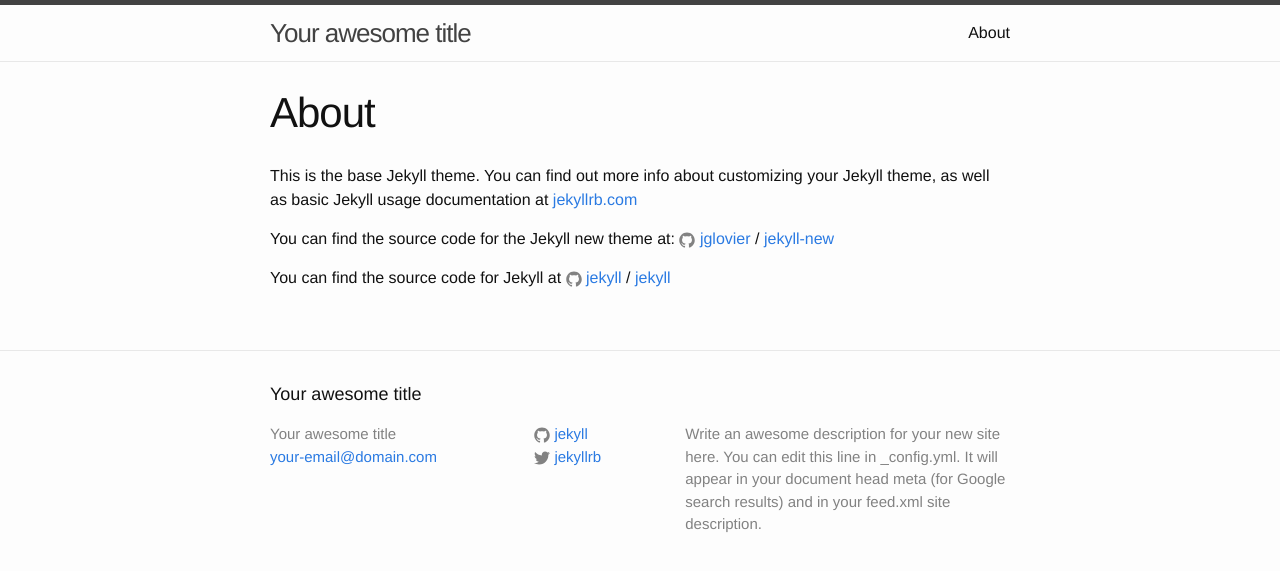
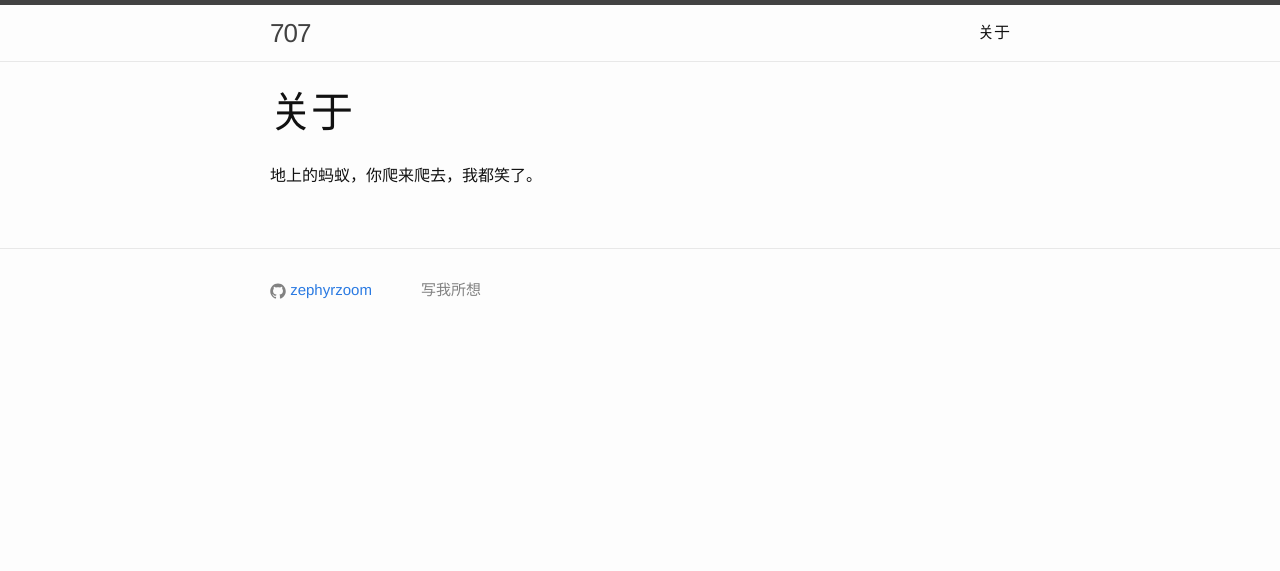
Before and after one commit to zephyrzoom/zephyrzoom.github.io, a Jekyll site: the page built from about.md, in a window 1280 px wide. Shown: the top 571 px of the page. Built offline with Jekyll 4.4.1, drawn with Linux system fonts in a browser that asks for light colours.

Commit message:
config settings

```diff
--- a/_config.yml
+++ b/_config.yml
@@ -6,16 +6,13 @@
 # 'jekyll serve'. If you change this file, please restart the server process.
 
 # Site settings
-title: Your awesome title
-email: your-email@domain.com
+title: 707
+email: 707472783@qq.com
 description: > # this means to ignore newlines until "baseurl:"
-  Write an awesome description for your new site here. You can edit this
-  line in _config.yml. It will appear in your document head meta (for
-  Google search results) and in your feed.xml site description.
+  写我所想
 baseurl: "" # the subpath of your site, e.g. /blog
-url: "http://yourdomain.com" # the base hostname & protocol for your site
-twitter_username: jekyllrb
-github_username:  jekyll
+url: "http://zephyrzoom.github.io" # the base hostname & protocol for your site
+github_username: zephyrzoom
 
 # Build settings
 markdown: kramdown
--- a/_includes/footer.html
+++ b/_includes/footer.html
@@ -2,16 +2,7 @@
 
   <div class="wrapper">
 
-    <h2 class="footer-heading">{{ site.title }}</h2>
-
     <div class="footer-col-wrapper">
-      <div class="footer-col footer-col-1">
-        <ul class="contact-list">
-          <li>{{ site.title }}</li>
-          <li><a href="mailto:{{ site.email }}">{{ site.email }}</a></li>
-        </ul>
-      </div>
-
       <div class="footer-col footer-col-2">
         <ul class="social-media-list">
           {% if site.github_username %}
--- a/about.md
+++ b/about.md
@@ -1,15 +1,7 @@
 ---
 layout: page
-title: About
+title: 关于
 permalink: /about/
 ---
 
-This is the base Jekyll theme. You can find out more info about customizing your Jekyll theme, as well as basic Jekyll usage documentation at [jekyllrb.com](http://jekyllrb.com/)
-
-You can find the source code for the Jekyll new theme at:
-{% include icon-github.html username="jglovier" %} /
-[jekyll-new](https://github.com/jglovier/jekyll-new)
-
-You can find the source code for Jekyll at
-{% include icon-github.html username="jekyll" %} /
-[jekyll](https://github.com/jekyll/jekyll)
+地上的蚂蚁，你爬来爬去，我都笑了。
--- a/index.html
+++ b/index.html
@@ -18,6 +18,4 @@ layout: default
     {% endfor %}
   </ul>
 
-  <p class="rss-subscribe">subscribe <a href="{{ "/feed.xml" | prepend: site.baseurl }}">via RSS</a></p>
-
 </div>
```
Also changed, not shown: _posts/2016-04-30-how-to-use-jekyll.md (added, +7 -0 lines), _posts/2016-04-30-welcome-to-jekyll.markdown (deleted, +0 -25 lines).
